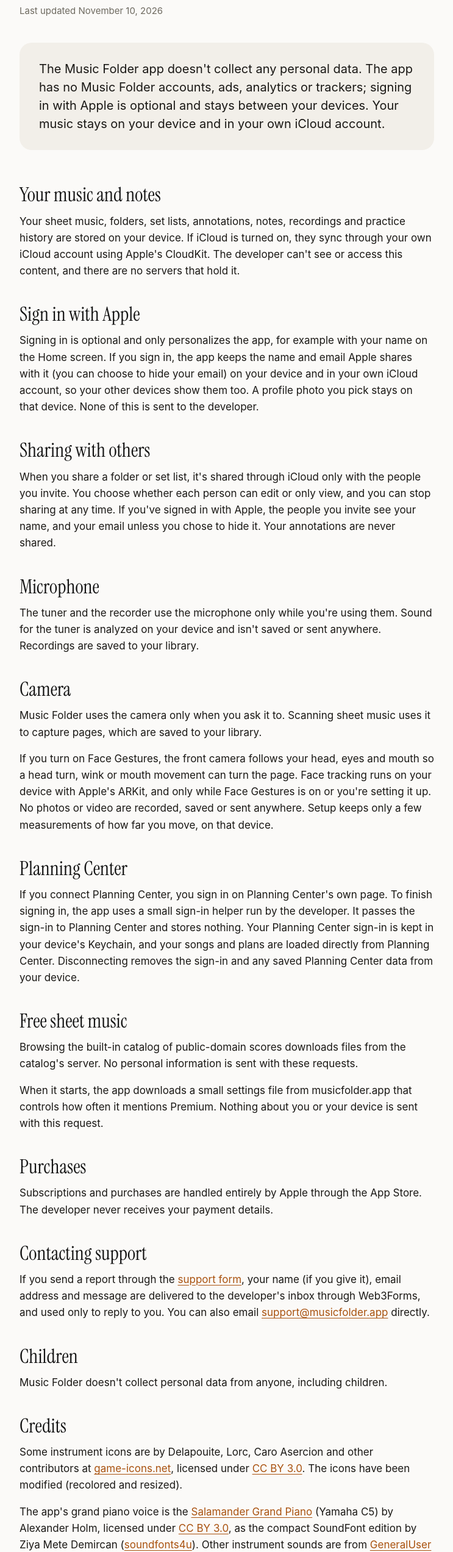
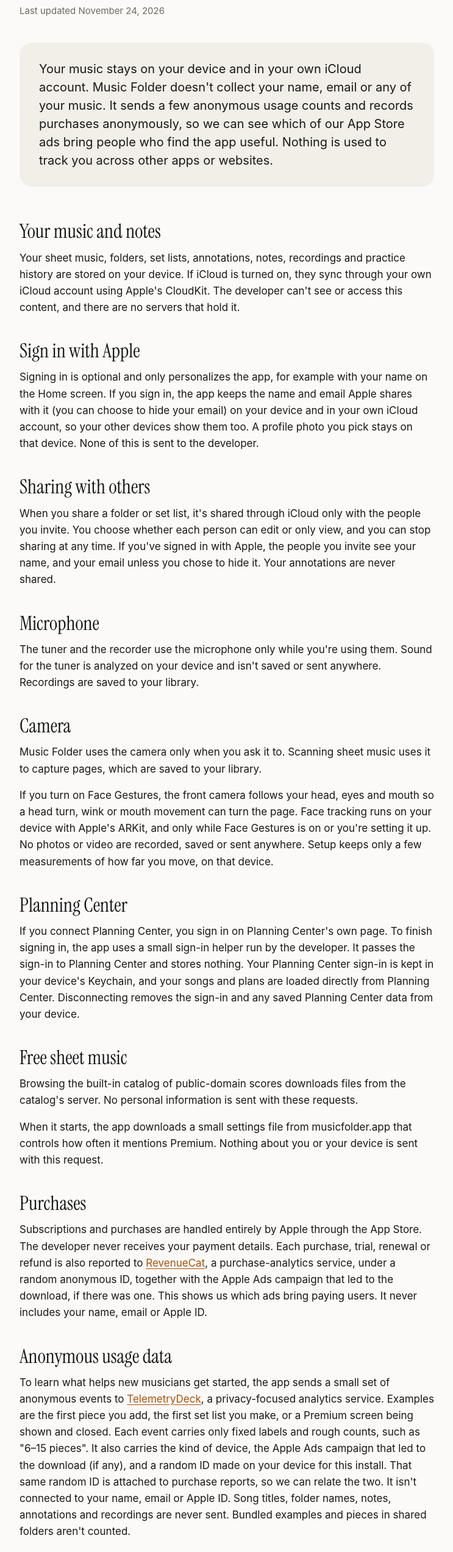
Before and after one commit to mikul29/musicfolder.app, a plain HTML site: page privacy.html in a window 1280 px wide. Shown: the part 244-2789 px from the top of the page at 61% size, without its empty margins (32-775 px from the left). Drawn offline with Linux system fonts and the light colour scheme.

Commit message:
Privacy: anonymous usage data (TelemetryDeck), purchase reports (RevenueCat), Apple Ads attribution
Co-Authored-By: Claude Opus 5.5 <noreply@anthropic.com>

```diff
--- a/privacy.html
+++ b/privacy.html
@@ -12,18 +12,18 @@
     location.replace('https://musicfolder.app' + (p || '/') + location.search + location.hash);
   }
 </script>
-<meta name="description" content="How Music Folder for iPhone, iPad and Mac handles your data: no personal data collected, your music stays on your device and in your own iCloud account.">
+<meta name="description" content="How Music Folder for iPhone, iPad and Mac handles your data: your music stays on your device and in your own iCloud account, and only anonymous usage counts are sent.">
 <meta property="og:type" content="website">
 <meta property="og:url" content="https://musicfolder.app/privacy">
 <meta property="og:title" content="Music Folder Privacy Policy">
-<meta property="og:description" content="Music Folder collects no personal data. Your music stays on your device and in your iCloud.">
+<meta property="og:description" content="Your music stays on your device and in your iCloud. Music Folder never collects your name, email or music.">
 <meta property="og:image" content="https://musicfolder.app/assets/og-image.jpg">
 <meta property="og:image:width" content="1200">
 <meta property="og:image:height" content="630">
 <meta property="og:image:alt" content="Meet Music Folder: a black music folder with silver corners">
 <meta name="twitter:card" content="summary_large_image">
 <meta name="twitter:title" content="Music Folder Privacy Policy">
-<meta name="twitter:description" content="Music Folder collects no personal data. Your music stays on your device and in your iCloud.">
+<meta name="twitter:description" content="Your music stays on your device and in your iCloud. Music Folder never collects your name, email or music.">
 <meta name="twitter:image" content="https://musicfolder.app/assets/og-image.jpg">
 <meta name="apple-itunes-app" content="app-id=1611824311">
 <meta name="theme-color" content="#FBFAF8">
@@ -140,9 +140,9 @@
 <main class="policy">
   <div class="wrap">
     <h1 class="display">Privacy <em>policy.</em></h1>
-    <p class="updated">Last updated November 10, 2026</p>
+    <p class="updated">Last updated November 24, 2026</p>
 
-    <div class="summary"><p>The Music Folder app doesn't collect any personal data. The app has no Music Folder accounts, ads, analytics or trackers; signing in with Apple is optional and stays between your devices. Your music stays on your device and in your own iCloud account.</p></div>
+    <div class="summary"><p>Your music stays on your device and in your own iCloud account. Music Folder doesn't collect your name, email or any of your music. It sends a few anonymous usage counts and records purchases anonymously, so we can see which of our App Store ads bring people who find the app useful. Nothing is used to track you across other apps or websites.</p></div>
 
     <section>
       <h2>Your music and notes</h2>
@@ -183,7 +183,13 @@
 
     <section>
       <h2>Purchases</h2>
-      <p>Subscriptions and purchases are handled entirely by Apple through the App Store. The developer never receives your payment details.</p>
+      <p>Subscriptions and purchases are handled entirely by Apple through the App Store. The developer never receives your payment details. Each purchase, trial, renewal or refund is also reported to <a href="https://www.revenuecat.com/privacy" target="_blank" rel="noopener noreferrer">RevenueCat</a>, a purchase-analytics service, under a random anonymous ID, together with the Apple Ads campaign that led to the download, if there was one. This shows us which ads bring paying users. It never includes your name, email or Apple ID.</p>
+    </section>
+
+    <section id="usage-data">
+      <h2>Anonymous usage data</h2>
+      <p>To learn what helps new musicians get started, the app sends a small set of anonymous events to <a href="https://telemetrydeck.com/privacy/" target="_blank" rel="noopener noreferrer">TelemetryDeck</a>, a privacy-focused analytics service. Examples are the first piece you add, the first set list you make, or a Premium screen being shown and closed. Each event carries only fixed labels and rough counts, such as "6–15 pieces". It also carries the kind of device, the Apple Ads campaign that led to the download (if any), and a random ID made on your device for this install. That same random ID is attached to purchase reports, so we can relate the two. It isn't connected to your name, email or Apple ID. Song titles, folder names, notes, annotations and recordings are never sent. Bundled examples and pieces in shared folders aren't counted.</p>
+      <p>Ad attribution uses Apple's AdServices framework. It tells us which Apple Ads campaign, if any, led to the download. It doesn't use your advertising identifier, so the app never asks for permission to track you.</p>
     </section>
 
     <section>
@@ -194,7 +200,7 @@
 
     <section>
       <h2>Children</h2>
-      <p>Music Folder doesn't collect personal data from anyone, including children.</p>
+      <p>Music Folder doesn't collect personal data from anyone, including children. The anonymous usage events and purchase reports described above aren't linked to anyone's identity.</p>
     </section>
 
     <section id="credits">
```
